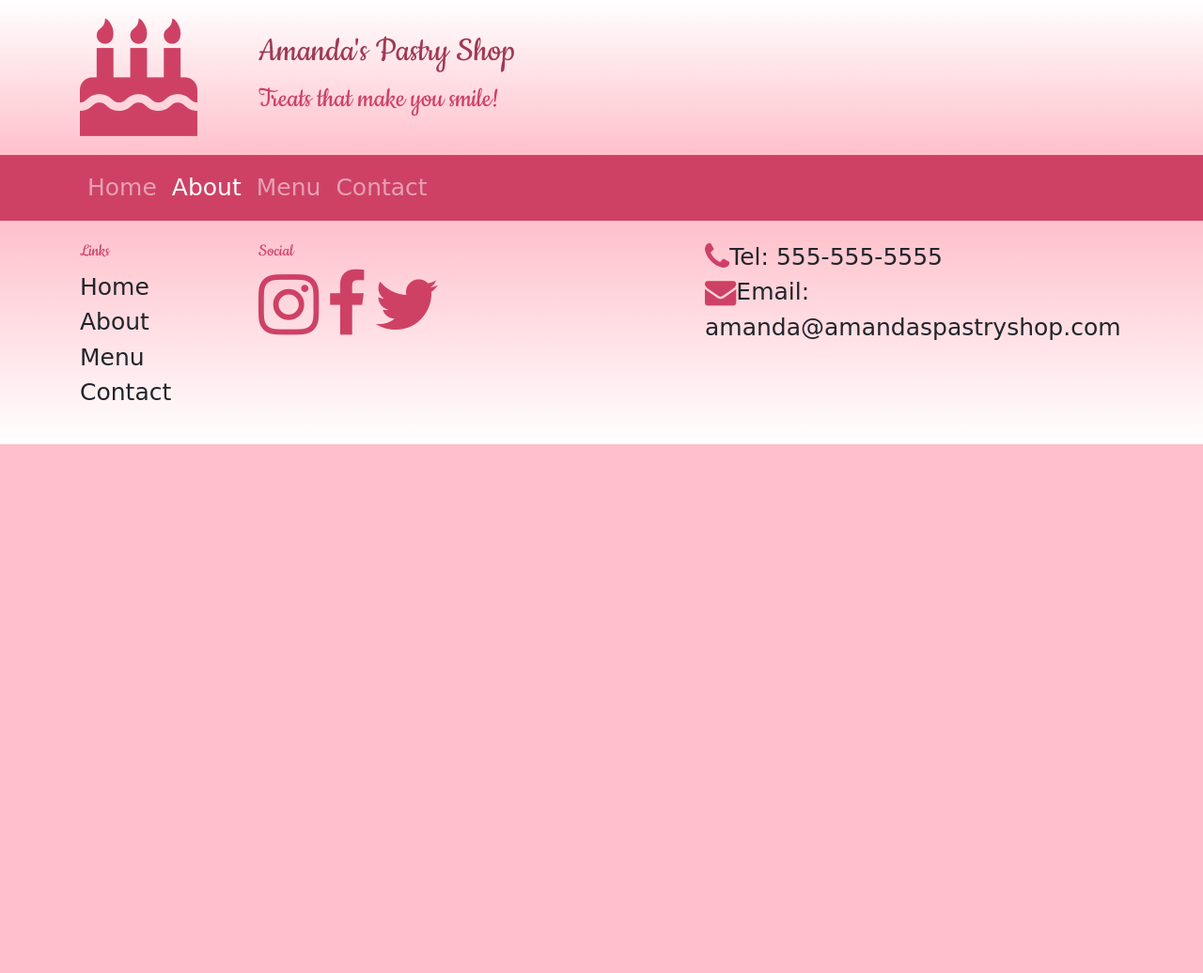
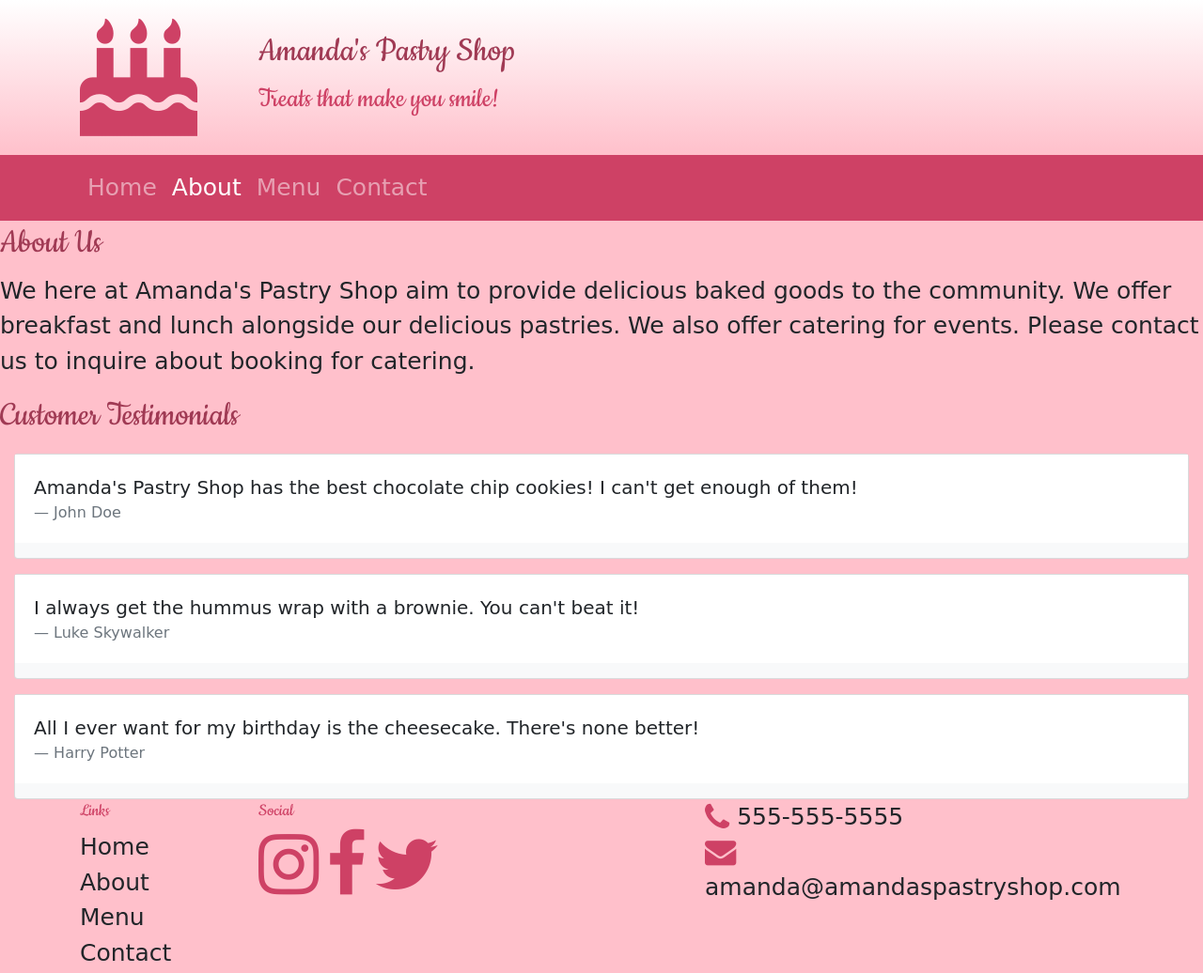
Before and after one commit to aca62997/AmandasPastryShop, a website: page about.html in a window 1280 px wide. Shown: the whole page at 94% size. Before the commit the page ends 800 px from the top, so only its background shows below. Drawn offline with nearby package versions, Linux system fonts and the light colour scheme; a web font is replaced by a local one.

Commit message:
About Initial

```diff
--- a/about.html
+++ b/about.html
@@ -50,7 +50,36 @@
 
 
     <div>
-        <!--Mission Statement-->
+        <h1>About Us</h1>
+            <p>We here at Amanda's Pastry Shop aim to provide delicious baked goods to the community. We offer breakfast and lunch alongside our delicious pastries. We also offer catering for events. Please contact us to inquire about booking for catering.</p>
+        <h1>Customer Testimonials</h1>
+            <div class="col">
+                <div class="card bg-light mt-3">
+                    <blockquote class="blockquote card-body">
+                        <p class="mb-0">Amanda's Pastry Shop has the best chocolate chip cookies! I can't get enough of them!</p>
+                        <footer class="blockquote-footer">John Doe
+                        </footer>
+                    </blockquote>
+                </div>
+            </div>
+            <div class="col">
+                <div class="card bg-light mt-3">
+                    <blockquote class="blockquote card-body">
+                        <p class="mb-0">I always get the hummus wrap with a brownie. You can't beat it!</p>
+                        <footer class="blockquote-footer">Luke Skywalker
+                        </footer>
+                    </blockquote>
+                </div>
+            </div>
+            <div class="col">
+                <div class="card bg-light mt-3">
+                    <blockquote class="blockquote card-body">
+                        <p class="mb-0">All I ever want for my birthday is the cheesecake. There's none better!</p>
+                        <footer class="blockquote-footer">Harry Potter
+                        </footer>
+                    </blockquote>
+                </div>
+            </div>
     </div>
 
     <div>
@@ -80,8 +109,8 @@
                     <a href="http://twitter.com/"><i class="fa fa-twitter fa-3x"></i></a>
                 </div>
                 <div class="col-sm-4">
-                    <i class="fa fa-phone fa-lg"></i>Tel: 555-555-5555<br />
-                    <i class="fa fa-envelope fa-lg"></i>Email: amanda@amandaspastryshop.com
+                    <i class="fa fa-phone fa-lg"></i> 555-555-5555<br />
+                    <i class="fa fa-envelope fa-lg"></i> amanda@amandaspastryshop.com
                 </div>
             </div>
         </div>
--- a/css/styles.css
+++ b/css/styles.css
@@ -14,13 +14,14 @@ h2, h3, h5 {
 
 h4 {
     color: white;
+    font-size: 150%;
 }
 
 h1 {
     color: #a03a54;
 }
 
-footer {
+.site-footer {
     background-image: linear-gradient(pink, white);
     padding: 20px 0;
 }
@@ -60,3 +61,7 @@ a, a:hover {
   color: inherit;
   text-decoration: none;
 }
+
+.blockquote-footer {
+    background-image: white;
+}
```
